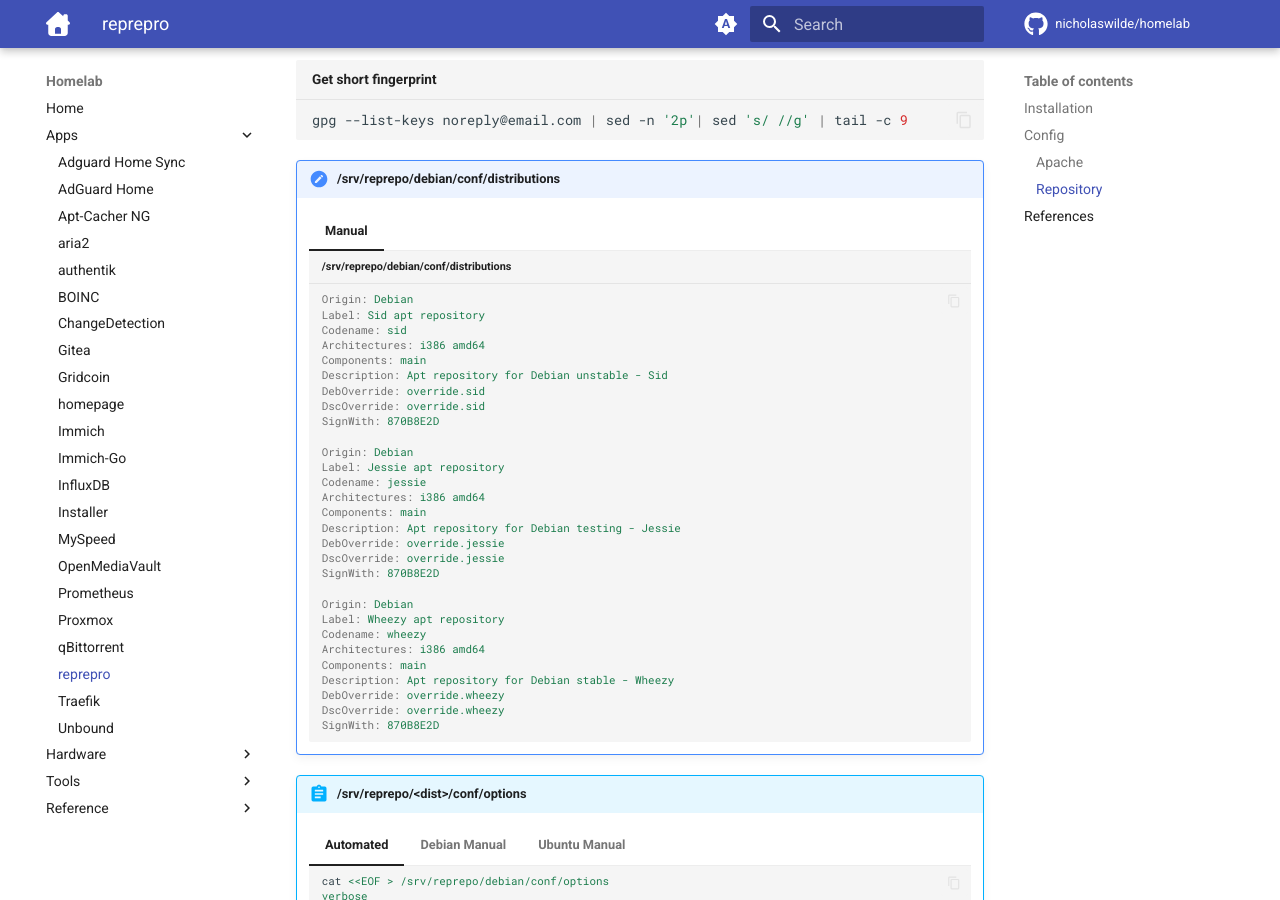
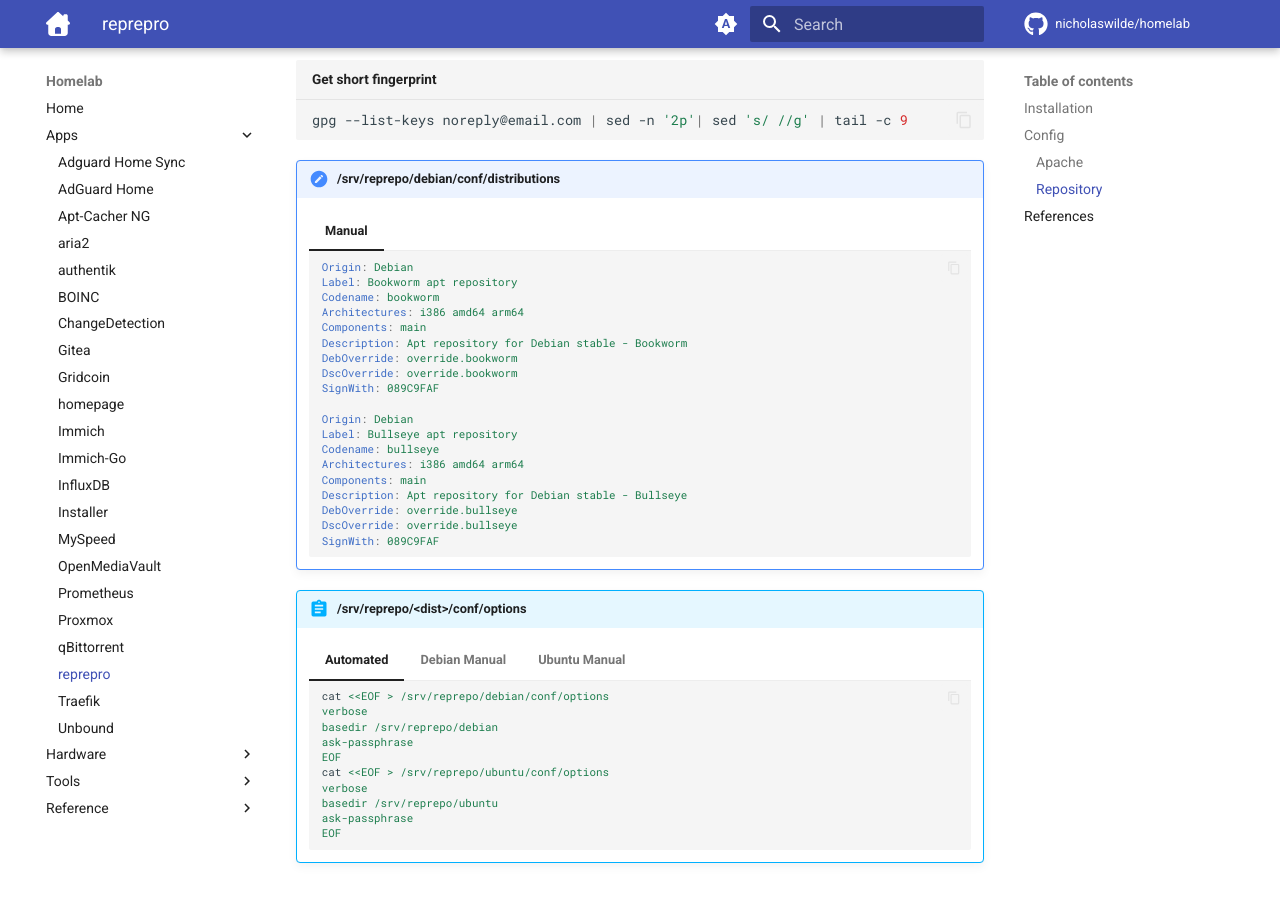
Before and after one commit to nicholaswilde/homelab, an MkDocs documentation site: the page built from docs/apps/reprepro.md, in a window 1280 px wide and 900 px high, scrolled down 1755 px. Built offline with MkDocs 1.6.1 and Material for MkDocs 9.7.7, drawn with Linux system fonts in a browser that asks for light colours; emoji names are drawn with the system emoji font; comment, search, counter and statistics services are not loaded.

Commit message:
Update reprepro.md

````diff
--- a/docs/apps/reprepro.md
+++ b/docs/apps/reprepro.md
@@ -131,36 +131,26 @@
 
     === "Manual"
 
-        ```ini title="/srv/reprepo/debian/conf/distributions"
+        ```yaml
         Origin: Debian
-        Label: Sid apt repository
-        Codename: sid
-        Architectures: i386 amd64
+        Label: Bookworm apt repository
+        Codename: bookworm
+        Architectures: i386 amd64 arm64
         Components: main
-        Description: Apt repository for Debian unstable - Sid
-        DebOverride: override.sid
-        DscOverride: override.sid
-        SignWith: 870B8E2D
+        Description: Apt repository for Debian stable - Bookworm
+        DebOverride: override.bookworm
+        DscOverride: override.bookworm
+        SignWith: 089C9FAF
 
         Origin: Debian
-        Label: Jessie apt repository
-        Codename: jessie
-        Architectures: i386 amd64
+        Label: Bullseye apt repository
+        Codename: bullseye
+        Architectures: i386 amd64 arm64
         Components: main
-        Description: Apt repository for Debian testing - Jessie
-        DebOverride: override.jessie
-        DscOverride: override.jessie
-        SignWith: 870B8E2D
-
-        Origin: Debian
-        Label: Wheezy apt repository
-        Codename: wheezy
-        Architectures: i386 amd64
-        Components: main
-        Description: Apt repository for Debian stable - Wheezy
-        DebOverride: override.wheezy
-        DscOverride: override.wheezy
-        SignWith: 870B8E2D
+        Description: Apt repository for Debian stable - Bullseye
+        DebOverride: override.bullseye
+        DscOverride: override.bullseye
+        SignWith: 089C9FAF
         ```
 
 !!! abstract "/srv/reprepo/&lt;dist&gt;/conf/options"
````
